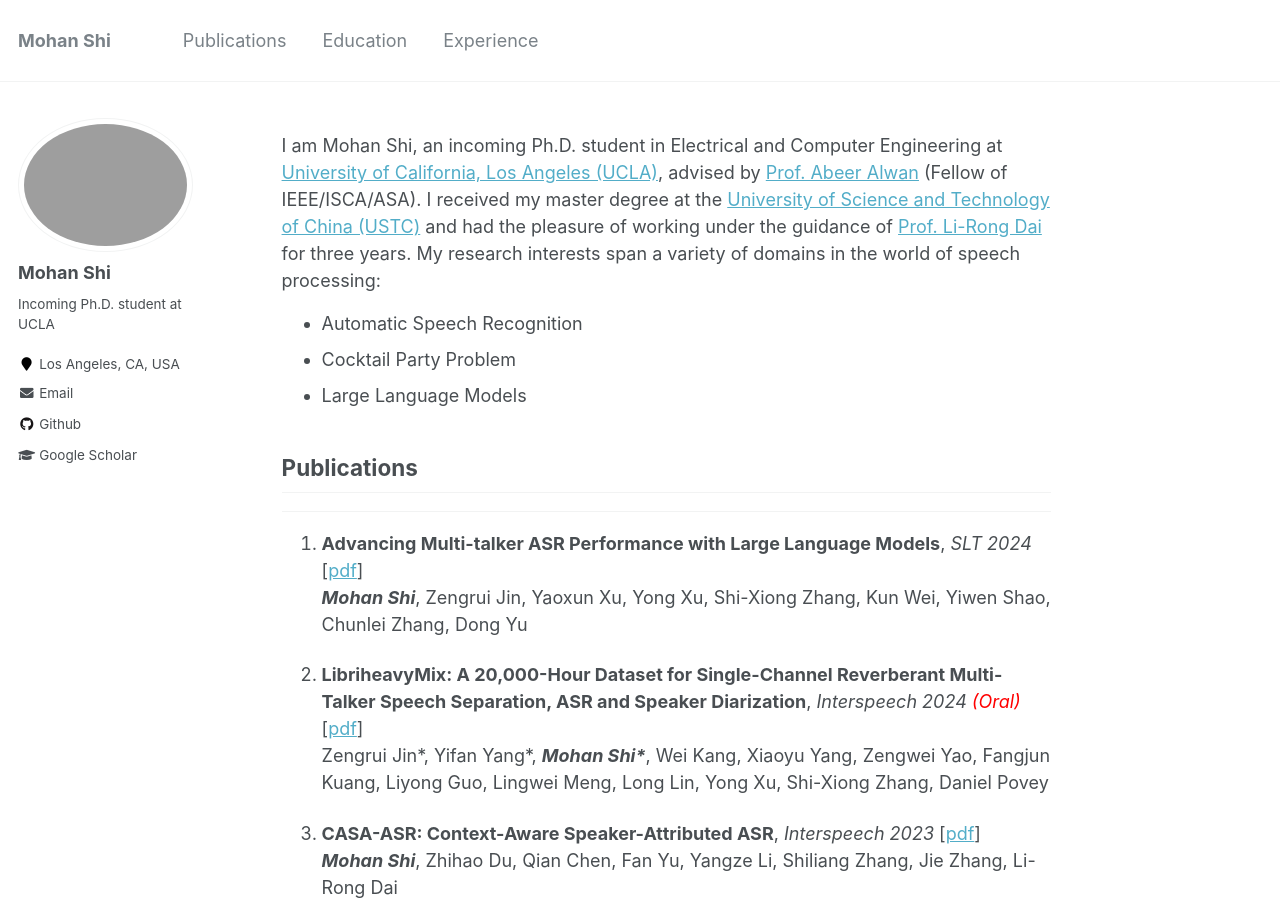
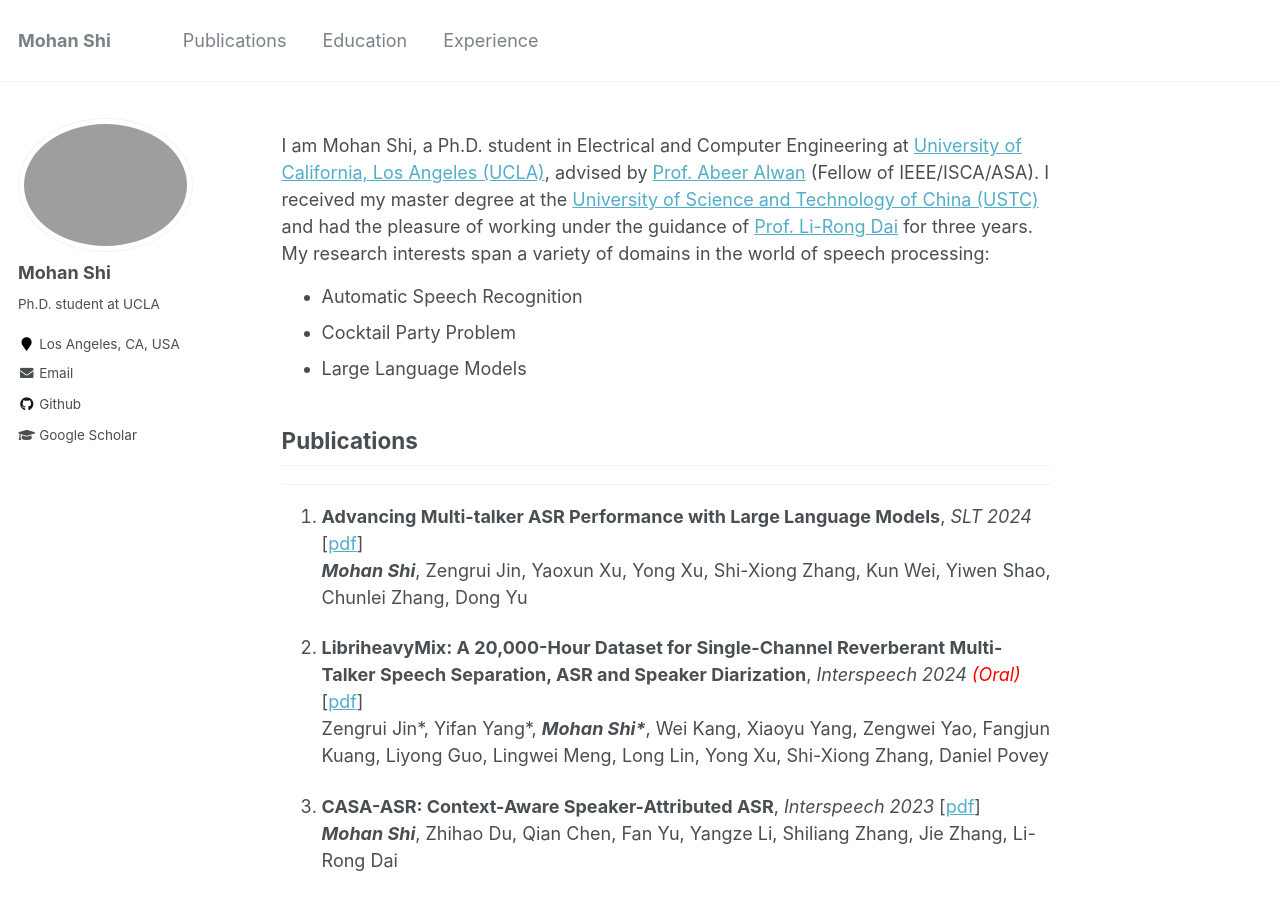
Before and after one commit to morganshi/morganshi.github.io, a Jekyll site: the page built from _pages/about.md, in a window 1280 px wide and 900 px high. Built offline with Jekyll 4.4.1, drawn with Linux system fonts in a browser that asks for light colours.

Commit message:
maintain
maintain

```diff
--- a/_config.yml
+++ b/_config.yml
@@ -10,7 +10,7 @@
 title                    : Mohan Shi
 title_separator          : "-"
 name                     : &name "Mohan Shi"
-description              : &description "Incoming Ph.D. student, UCLA"
+description              : &description "Ph.D. student, UCLA"
 url                      : https://morganshi.github.io # the base hostname & protocol for your site e.g. "https://mmistakes.github.io"
 baseurl                  : "" # the subpath of your site, e.g. "/blog"
 repository               : "morganshi.github.io"
@@ -82,7 +82,7 @@
 author:
   name             : "Mohan Shi"
   avatar           : "smh.jpeg"
-  bio              : "Incoming Ph.D. student at UCLA"
+  bio              : "Ph.D. student at UCLA"
   location         : "Los Angeles, CA, USA"
   employer         :
   pubmed           : # "https://www.ncbi.nlm.nih.gov/pubmed/?term=john+snow"
--- a/_pages/about.md
+++ b/_pages/about.md
@@ -39,7 +39,7 @@
 </style>
 
 
-I am Mohan Shi, an incoming Ph.D. student in Electrical and Computer Engineering at [University of California, Los Angeles (UCLA)](https://www.ucla.edu/), advised by [Prof. Abeer Alwan](https://www.seas.ucla.edu/spapl/index.html) (Fellow of IEEE/ISCA/ASA). I received my master degree at the [University of Science and Technology of China (USTC)](https://en.ustc.edu.cn/) and had the pleasure of working under the guidance of [Prof. Li-Rong Dai](https://dblp.org/pid/48/6462-1.html) for three years. My research interests span a variety of domains in the world of speech processing:
+I am Mohan Shi, a Ph.D. student in Electrical and Computer Engineering at [University of California, Los Angeles (UCLA)](https://www.ucla.edu/), advised by [Prof. Abeer Alwan](https://www.seas.ucla.edu/spapl/index.html) (Fellow of IEEE/ISCA/ASA). I received my master degree at the [University of Science and Technology of China (USTC)](https://en.ustc.edu.cn/) and had the pleasure of working under the guidance of [Prof. Li-Rong Dai](https://dblp.org/pid/48/6462-1.html) for three years. My research interests span a variety of domains in the world of speech processing:
 
 <ul class='twocol' style="margin-top: -1%;" markdown='1'>
 <li>Automatic Speech Recognition</li>
```
